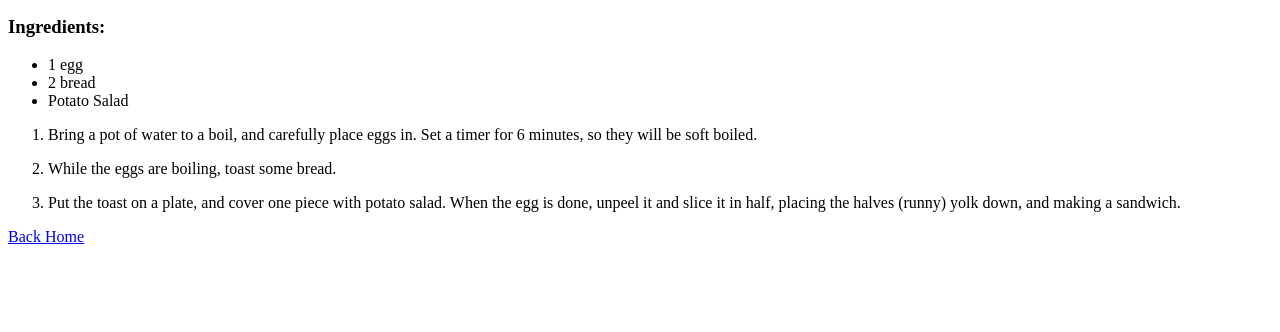
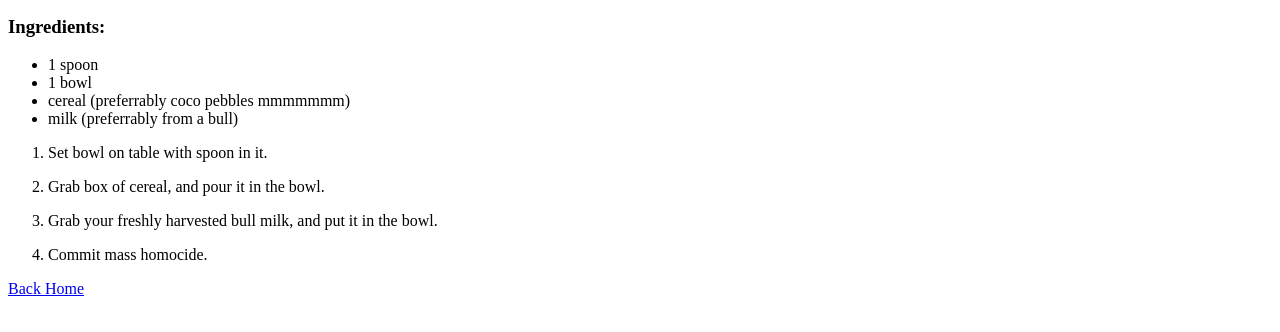
Before and after one commit to BullfrogBST/odin-recipes, a plain HTML site: page recipes/cereal.html in a window 1280 px wide. Shown: the part 260-592 px from the top of the page. Drawn offline with Linux system fonts and the light colour scheme.

Commit message:
Fixed unsaved change

```diff
--- a/recipes/cereal.html
+++ b/recipes/cereal.html
@@ -19,32 +19,33 @@
     <div class="ingredients">
         <h3>Ingredients:</h3>
         <ul>
-            <li>1 egg</li>
-            <li>2 bread</li>
-            <li>Potato Salad</li>
+            <li>1 spoon</li>
+            <li>1 bowl</li>
+            <li>cereal (preferrably coco pebbles mmmmmmm)</li>
+            <li>milk (preferrably from a bull)</li>
         </ul>
     </div>
     <div class="recipe">
         <ol>
             <li>
                 <p>
-                    Bring a pot of water to a boil, and carefully place
-                eggs in. Set a timer for 6 minutes, so they will be
-                soft boiled.
+                    Set bowl on table with spoon in it.
             </p>
             </li>
             <li>
                 <p>
-                    While the eggs are boiling, toast some bread.
+                    Grab box of cereal, and pour it in the bowl.
                 </p>
             </li>
             <li>
                 <p>
-                    Put the toast on a plate, and cover one piece
-                    with potato salad. When the egg is done,
-                    unpeel it and slice it in half, placing
-                    the halves (runny) yolk down, and making a
-                    sandwich.
+                    Grab your freshly harvested bull milk, and put it
+                    in the bowl.
+                </p>
+            </li>
+            <li>
+                <p>
+                    Commit mass homocide.
                 </p>
             </li>
         </ol>
```
